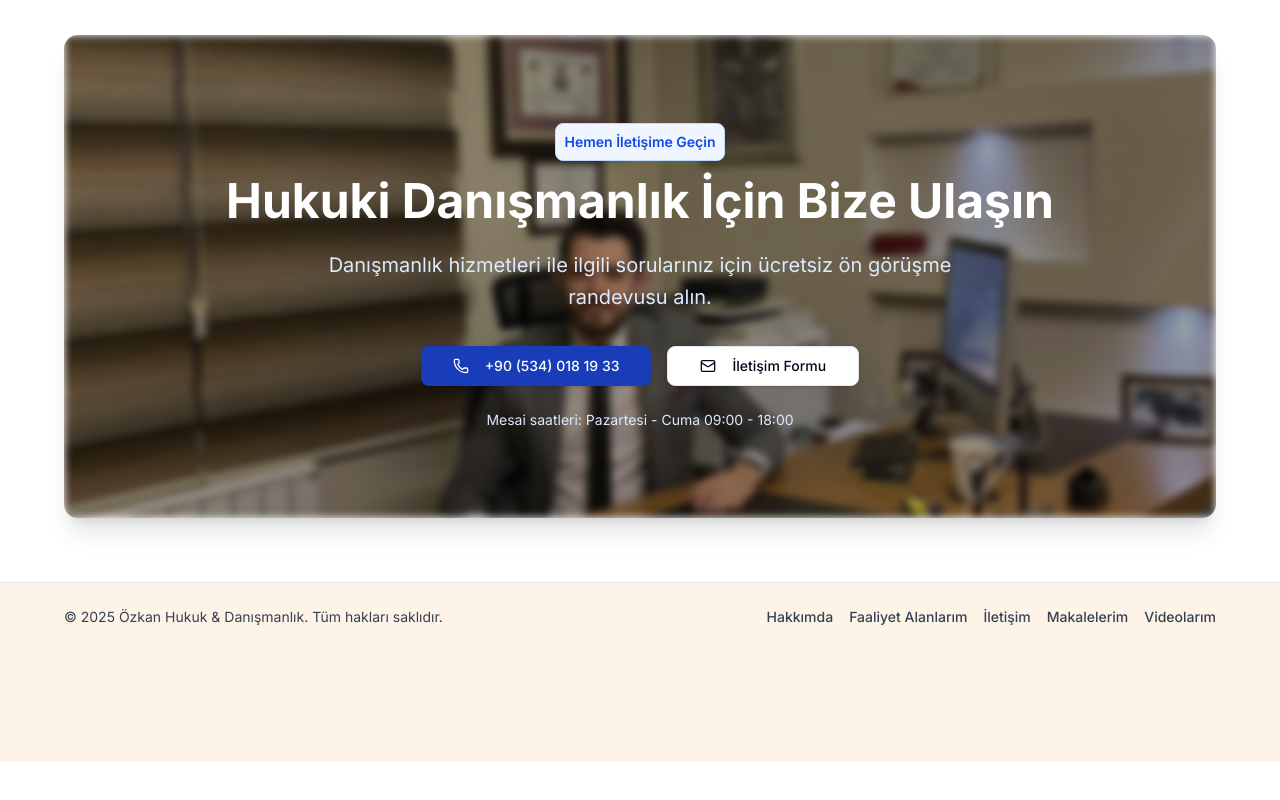
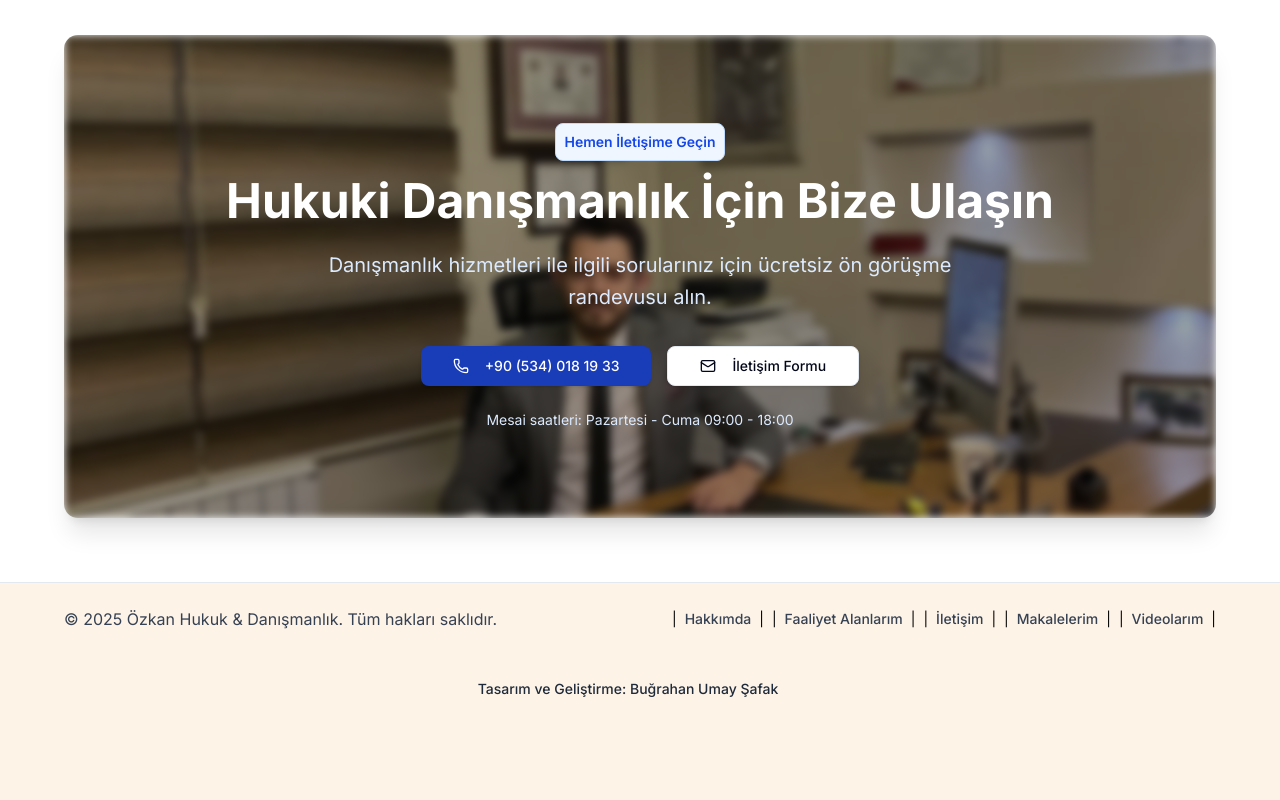
Before and after one commit to BugrahanUmaySafak/av-alper-tuna-ozkan, a Next.js app: page / in a window 1280 px wide. Shown: the part 1674-2474 px from the top of the page. Before the commit the page ends 2436 px from the top, so only its background shows below. Built offline with nearby package versions, Linux system fonts and the light colour scheme; no server answers.

Commit message:
fix pages

```diff
--- a/src/components/footer/footer.tsx
+++ b/src/components/footer/footer.tsx
@@ -3,6 +3,7 @@
 import { usePathname } from "next/navigation";
 import Link from "next/link";
 import Container from "../container/Container";
+import { Linkedin } from "lucide-react";
 
 export default function Footer() {
   const pathname = usePathname();
@@ -16,35 +17,64 @@ export default function Footer() {
   ] as const;
 
   return (
-    <footer className="w-full min-h-[160px] md:min-h-[180px] pb-16 md:pb-20 border-t bg-[#fdf3e7] text-sm text-gray-500 overflow-x-clip">
-      <Container className="py-6 flex flex-col sm:flex-row flex-wrap items-center justify-between gap-x-4 gap-y-2">
-        <p className="text-center sm:text-left text-gray-700">
+    <footer className="w-full min-h-[180px] md:min-h-[200px] pb-28 md:pb-32 border-t bg-[#fdf3e7] text-sm text-gray-500 overflow-x-clip">
+      <Container className="py-6 flex flex-col sm:flex-row flex-wrap items-center justify-between gap-x-4 gap-y-4">
+        {/* Telif Bilgisi */}
+        <p className="text-center sm:text-left text-gray-700 text-sm md:text-base">
           © 2025 Özkan Hukuk & Danışmanlık. Tüm hakları saklıdır.
         </p>
 
+        {/* Navigasyon Menüsü */}
         <nav
-          className="mt-2 sm:mt-0 flex flex-wrap gap-x-4 gap-y-2"
+          className="flex flex-wrap justify-center items-center gap-x-2 gap-y-2"
           aria-label="Alt menü"
         >
           {navLinks.map((link) => {
             const isActive = pathname === link.href;
+
             return (
+              <div key={link.href} className="flex items-center text-black">
+                {/* Sol çizgi */}
+                <span className="select-none">|</span>
+
+                {/* Nav Link */}
                 <Link
-                key={link.href}
                   href={link.href}
                   aria-current={isActive ? "page" : undefined}
-                className={`transition-colors text-sm font-medium inline-flex ${
+                  className={`px-2 transition-colors font-medium inline-flex text-sm text-gray-700 hover:text-blue-600 ${
                     isActive
                       ? "text-blue-600 border-b-2 border-blue-600 pb-1"
-                    : "text-gray-700 hover:text-blue-600"
+                      : ""
                   }`}
                 >
                   {link.name}
                 </Link>
+
+                {/* Sağ çizgi */}
+                <span className="select-none">|</span>
+              </div>
             );
           })}
         </nav>
       </Container>
+
+      <div className="mt-6 px-4 w-full text-center text-xs sm:text-sm text-gray-600">
+        <Link
+          href="https://www.linkedin.com/in/bugrahanumaysafak/"
+          target="_blank"
+          rel="noopener noreferrer"
+          className="inline-flex items-center justify-center gap-2 transition-colors hover:text-blue-700 group"
+        >
+          <span className="text-gray-800 font-medium group-hover:text-blue-700">
+            Tasarım ve Geliştirme: Buğrahan Umay Şafak
+          </span>
+          <Linkedin
+            size={16}
+            className="opacity-0 group-hover:opacity-100 transition-opacity duration-200"
+            aria-hidden="true"
+          />
+        </Link>
+      </div>
     </footer>
   );
 }
--- a/src/components/header/Header.tsx
+++ b/src/components/header/Header.tsx
@@ -87,9 +87,11 @@ export default function Header() {
   return (
     <div ref={containerRef} className="sticky top-0 z-50">
       <header className="shadow-lg relative">
-        {/* DESKTOP */}
+        {/* DESKTOP + TABLET (nav/tablet bar breakpoints korunuyor) */}
         <div className="flex max-[832px]:hidden">
-          <div className="bg-blue-900 text-white py-3 px-16 flex items-center space-x-4">
+          {/* SOL BLOK (Logo) */}
+          {/* DEĞİŞTİ: px-16 -> px-6 lg:px-16 (Container ile uyum) */}
+          <div className="bg-blue-900 text-white py-3 px-6 lg:px-16 flex items-center space-x-4">
             <Link
               href="/"
               prefetch={false}
@@ -114,7 +116,10 @@ export default function Header() {
             </Link>
           </div>
 
-          <div className="bg-[#fdf3e7] flex-1 px-16 flex items-center">
+          {/* SAĞ BLOK (Nav / Tablet bar) */}
+          {/* DEĞİŞTİ: px-16 -> px-6 lg:px-16, ayrıca py-3 eklendi (yükseklik eşitlendi) */}
+          <div className="bg-[#fdf3e7] flex-1 px-6 lg:px-16 py-3 flex items-center">
+            {/* Desktop NAV (≥1180px aynen) */}
             <nav className="hidden min-[1180px]:flex w-full items-center px-0">
               <ul className="flex w-full items-center justify-between">
                 {items.map((item) => {
@@ -137,7 +142,7 @@ export default function Header() {
               </ul>
             </nav>
 
-            {/* Tablet bar */}
+            {/* Tablet bar (833–1179px) – aynı kural, sadece üstteki paddingle simetri düzeldi */}
             <div className="hidden min-[833px]:flex max-[1180px]:flex min-[1180px]:hidden items-center justify-between w-full">
               <Link
                 href={phone.href}
@@ -167,7 +172,7 @@ export default function Header() {
           </div>
         </div>
 
-        {/* MOBILE */}
+        {/* MOBILE (≤832px) – Container base ile uyumlu: px-4 zaten doğru */}
         <div className="hidden max-[832px]:flex items-center justify-between bg-blue-900 text-white px-4 h-[73.3px]">
           <Link
             href="/"
@@ -203,7 +208,7 @@ export default function Header() {
         </div>
       </header>
 
-      {/* TABLET DROPDOWN */}
+      {/* TABLET DROPDOWN (breakpoints korunuyor) */}
       <MenuPanel
         open={tabletOpen}
         id="tablet-menu"
--- /dev/null
+++ b/src/components/media/SmartFigureImage.tsx
@@ -0,0 +1,49 @@
+"use client";
+
+import Image from "next/image";
+import React from "react";
+import clsx from "clsx";
+
+type Props = {
+  src: string;
+  alt: string;
+  /** Dış sarmalayıcıya boyut/yerleşim veren class’lar */
+  className?: string;
+  /** Alt gradient’i kapatmak istersen false yapabilirsin */
+  withBottomGradient?: boolean;
+};
+
+export default function SmartFigureImage({
+  src,
+  alt,
+  className,
+  withBottomGradient = true,
+}: Props) {
+  return (
+    <div className={clsx("relative overflow-hidden rounded-xl", className)}>
+      {/* Arka plan: blur + cover */}
+      <Image
+        src={src}
+        alt=""
+        fill
+        sizes="100vw"
+        className="object-cover blur-[2px] scale-105"
+        aria-hidden
+      />
+
+      {/* Ön plan: net görsel */}
+      <Image
+        src={src}
+        alt={alt}
+        fill
+        sizes="100vw"
+        className="object-contain object-center"
+        priority={false}
+      />
+
+      {withBottomGradient && (
+        <div className="absolute inset-x-0 bottom-0 h-10 bg-gradient-to-t from-background/40 to-transparent pointer-events-none" />
+      )}
+    </div>
+  );
+}
--- a/src/components/shared/InformativeContent.tsx
+++ b/src/components/shared/InformativeContent.tsx
@@ -10,6 +10,7 @@ import Section from "@/components/section/Section";
 import type { Video } from "@/features/videolarim/types";
 import type { Article } from "@/features/makalelerim/types";
 import Container from "../container/Container";
+import SmartFigureImage from "@/components/media/SmartFigureImage";
 
 type Props = {
   videos: Video[];
@@ -17,8 +18,8 @@ type Props = {
   videoTake?: number;
   articleTake?: number;
   title?: string;
-  upperContent?: string | null; // 👈 opsiyonel
-  lowerContent?: string | null; // 👈 opsiyonel
+  upperContent?: string | null;
+  lowerContent?: string | null;
 };
 
 function formatTR(iso: string) {
@@ -144,17 +145,17 @@ export default function InformativeContent({
                     <Card className="group hover:shadow-xl transition-all duration-500 border-0 shadow-md bg-white/80 backdrop-blur-sm hover:bg-white cursor-pointer overflow-hidden">
                       <CardContent className="p-5">
                         <div className="flex gap-4 md:gap-5">
-                          <div className="relative w-44 h-24 md:w-52 md:h-28 lg:w-56 lg:h-32 bg-gradient-to-br from-gray-100 to-gray-200 rounded-xl overflow-hidden flex-shrink-0 shadow-md">
-                            <Image
-                              src={yazi.image.url}
-                              alt={yazi.image.alt}
-                              fill
-                              sizes="224px"
-                              priority
-                              className="object-cover group-hover:scale-105 transition-transform duration-500"
-                            />
-                            <div className="absolute inset-0 bg-black/10 group-hover:bg-black/5 transition-colors" />
-                          </div>
+                          {/* Görsel alanı: ArticlesList ile aynı tasarım */}
+                          <SmartFigureImage
+                            src={yazi.image.url}
+                            alt={yazi.image.alt}
+                            className="
+                              w-44 h-24
+                              md:w-52 md:h-28
+                              lg:w-56 lg:h-32
+                              rounded-xl shadow-md bg-gray-900 flex-shrink-0
+                            "
+                          />
 
                           <div className="flex-1 min-w-0 flex flex-col justify-center">
                             <h4 className="font-semibold text-gray-900 text-base md:text-lg group-hover:text-emerald-900 line-clamp-2 mb-2 leading-snug">
--- a/src/features/makalelerim/components/ArticlesList.tsx
+++ b/src/features/makalelerim/components/ArticlesList.tsx
@@ -1,7 +1,6 @@
 "use client";
 
 import Link from "next/link";
-import Image from "next/image";
 import Container from "@/components/container/Container";
 import { Card, CardContent, CardHeader, CardTitle } from "@/components/ui/card";
 import { Badge } from "@/components/ui/badge";
@@ -10,6 +9,7 @@ import Section from "@/components/section/Section";
 import React from "react";
 import type { Article } from "../types";
 import { useArticles } from "../actions/useArticles";
+import SmartFigureImage from "@/components/media/SmartFigureImage";
 
 function formatTR(iso: string) {
   try {
@@ -21,30 +21,6 @@ function formatTR(iso: string) {
   } catch {
     return iso;
   }
-}
-
-function SmartCardImage({ src, alt }: { src: string; alt: string }) {
-  return (
-    <div className="relative w-full h-56 sm:h-60 lg:h-64 overflow-hidden rounded-t-xl">
-      <Image
-        src={src}
-        alt=""
-        fill
-        sizes="(max-width: 1024px) 100vw, 33vw"
-        className="object-cover blur-[2px] scale-105"
-        aria-hidden
-      />
-      <Image
-        src={src}
-        alt={alt}
-        fill
-        sizes="(max-width: 1024px) 100vw, 33vw"
-        className="object-contain object-center"
-        priority={false}
-      />
-      <div className="absolute inset-x-0 bottom-0 h-10 bg-gradient-to-t from-background/40 to-transparent pointer-events-none" />
-    </div>
-  );
 }
 
 export default function ArticlesList({
@@ -66,7 +42,11 @@ export default function ArticlesList({
               className="block h-full"
             >
               <Card className="group h-full flex flex-col overflow-hidden transition hover:shadow-lg p-0 border-0 rounded-xl">
-                <SmartCardImage src={a.image.url} alt={a.image.alt} />
+                <SmartFigureImage
+                  src={a.image.url}
+                  alt={a.image.alt}
+                  className="w-full h-56 sm:h-60 lg:h-64 rounded-t-xl"
+                />
 
                 <CardHeader className="pb-2">
                   <CardTitle className="text-xl font-semibold leading-8">
```
Lines whose indentation alone changed are shown as unchanged.
